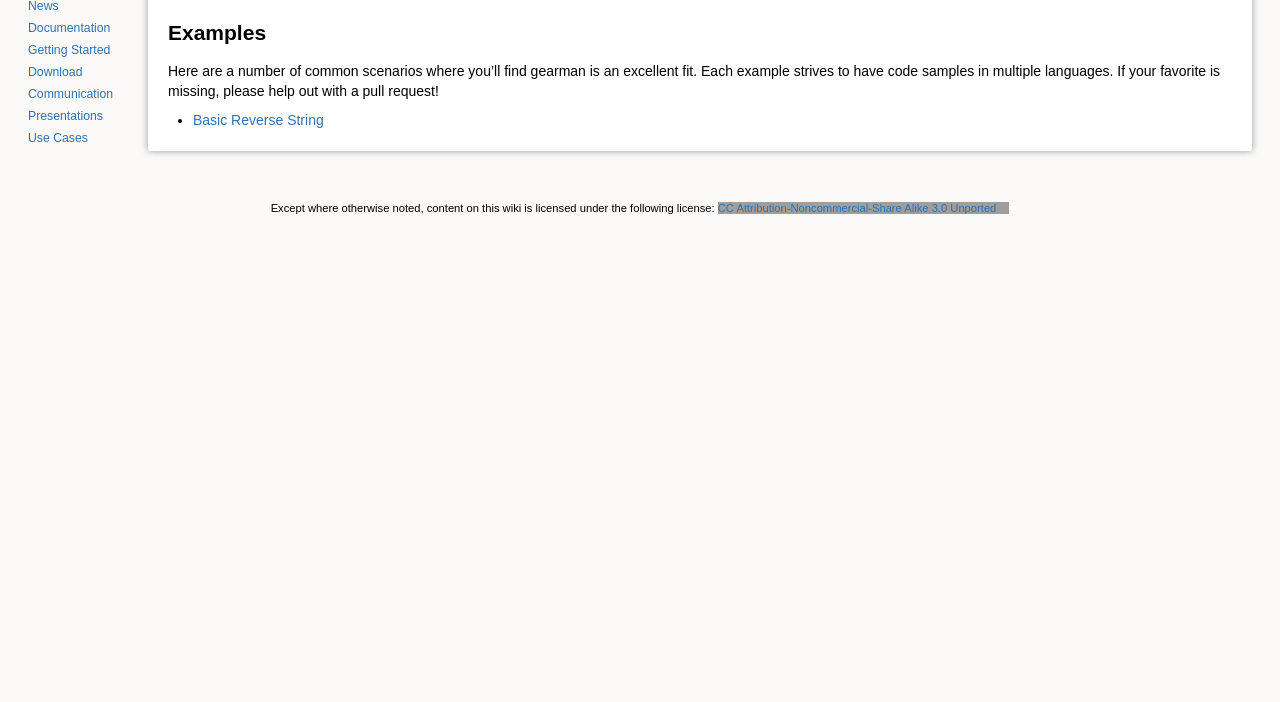
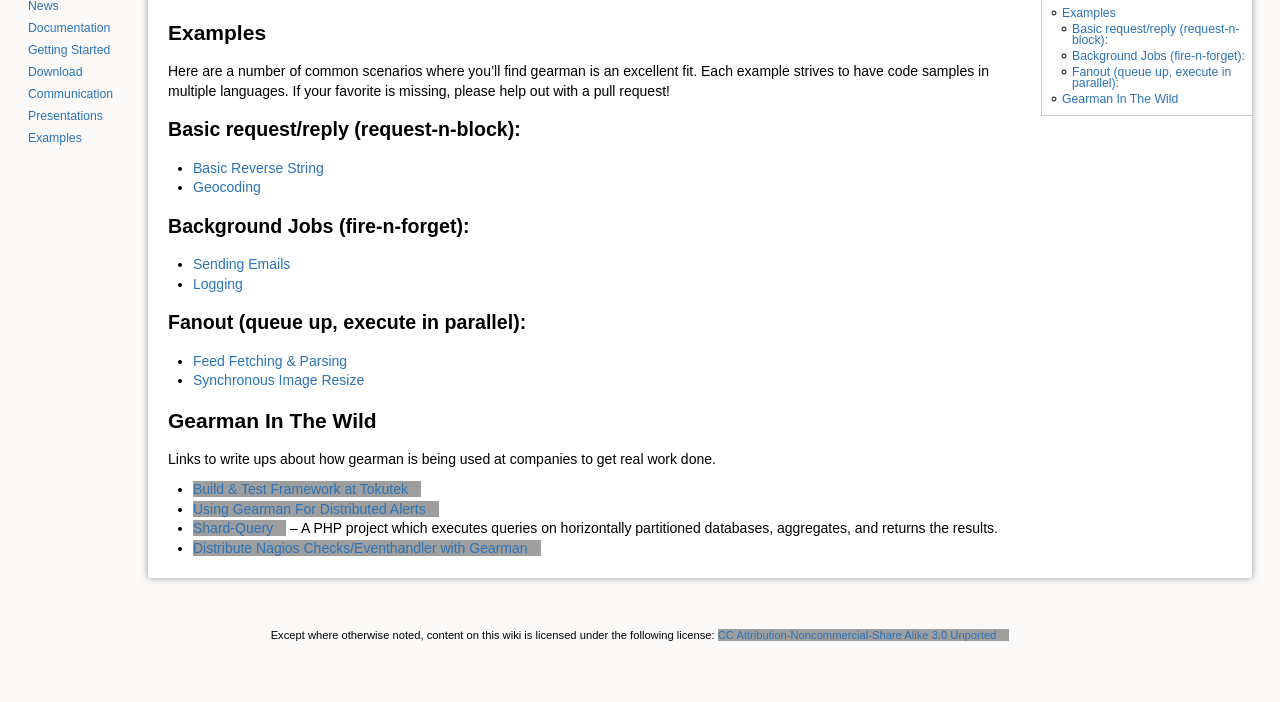
Before and after one commit to gearman/gearman.github.io, a Jekyll site: the page built from examples/index.md, in a window 1280 px wide. Shown: the part 341-1043 px from the top of the page. Built offline with Jekyll 4.4.1, drawn with Linux system fonts in a browser that asks for light colours; before the commit the page ends 900 px from its top, so only the background shows below that; grey boxes are pictures that could not be loaded.

Commit message:
Replaced "use cases" with "examples" which will server the project better

```diff
--- a/_includes/navigation.html
+++ b/_includes/navigation.html
@@ -6,6 +6,6 @@
         <li><a href="{{ site.baseurl }}/download">Download</a></li>
         <li><a href="{{ site.baseurl }}/communication">Communication</a></li>
         <li><a href="{{ site.baseurl }}/presentations">Presentations</a></li>
-        <li><a href="{{ site.baseurl }}/user-cases">Use Cases</a></li>
+        <li><a href="{{ site.baseurl }}/examples">Examples</a></li>
     </ul>
 </div>
--- a/examples/index.md
+++ b/examples/index.md
@@ -9,4 +9,27 @@
 fit. Each example strives to have code samples in multiple languages. If your
 favorite is missing, please help out with a pull request!
 
+## Basic request/reply (request-n-block):
+
  * [Basic Reverse String]({{ site.baseurl }}/examples/reverse)
+ * [Geocoding]({{ site.baseurl }}/examples/geocoding)
+
+## Background Jobs (fire-n-forget):
+
+ * [Sending Emails]({{ site.baseurl }}/examples/send-emails)
+ * [Logging]({{ site.baseurl }}/examples/logging)
+
+## Fanout (queue up, execute in parallel):
+
+ * [Feed Fetching & Parsing]({{ site.baseurl }}/examples/feed-fetch-parse)
+ * [Synchronous Image Resize]({{ site.baseurl }}/examples/image-resize)
+
+# Gearman In The Wild
+
+Links to write ups about how gearman is being used at companies to get real
+work done.
+
+ * [Build & Test Framework at Tokutek](http://tokutek.com/2009/10/using_gearman_for_nightly_build_and_test/)
+ * [Using Gearman For Distributed Alerts](http://tech.backtype.com/using-gearman-for-distributed-alerts)
+ * [Shard-Query](https://github.com/greenlion/swanhart-tools/tree/master/shard-query) -- A PHP project which executes queries on horizontally partitioned databases, aggregates, and returns the results.
+ * [Distribute Nagios Checks/Eventhandler with Gearman](http://labs.consol.de/lang/en/nagios/mod-gearman/)
```
